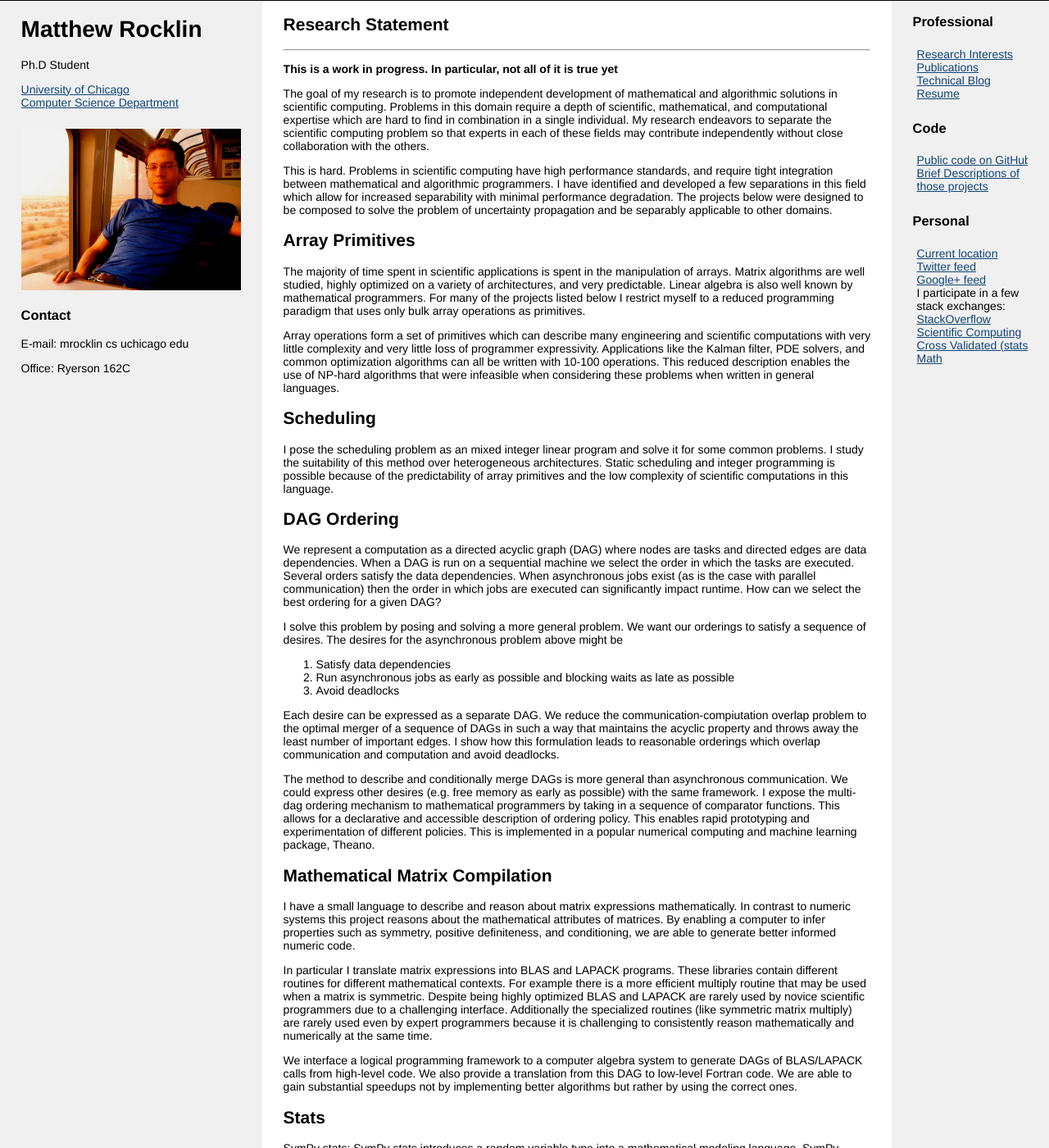
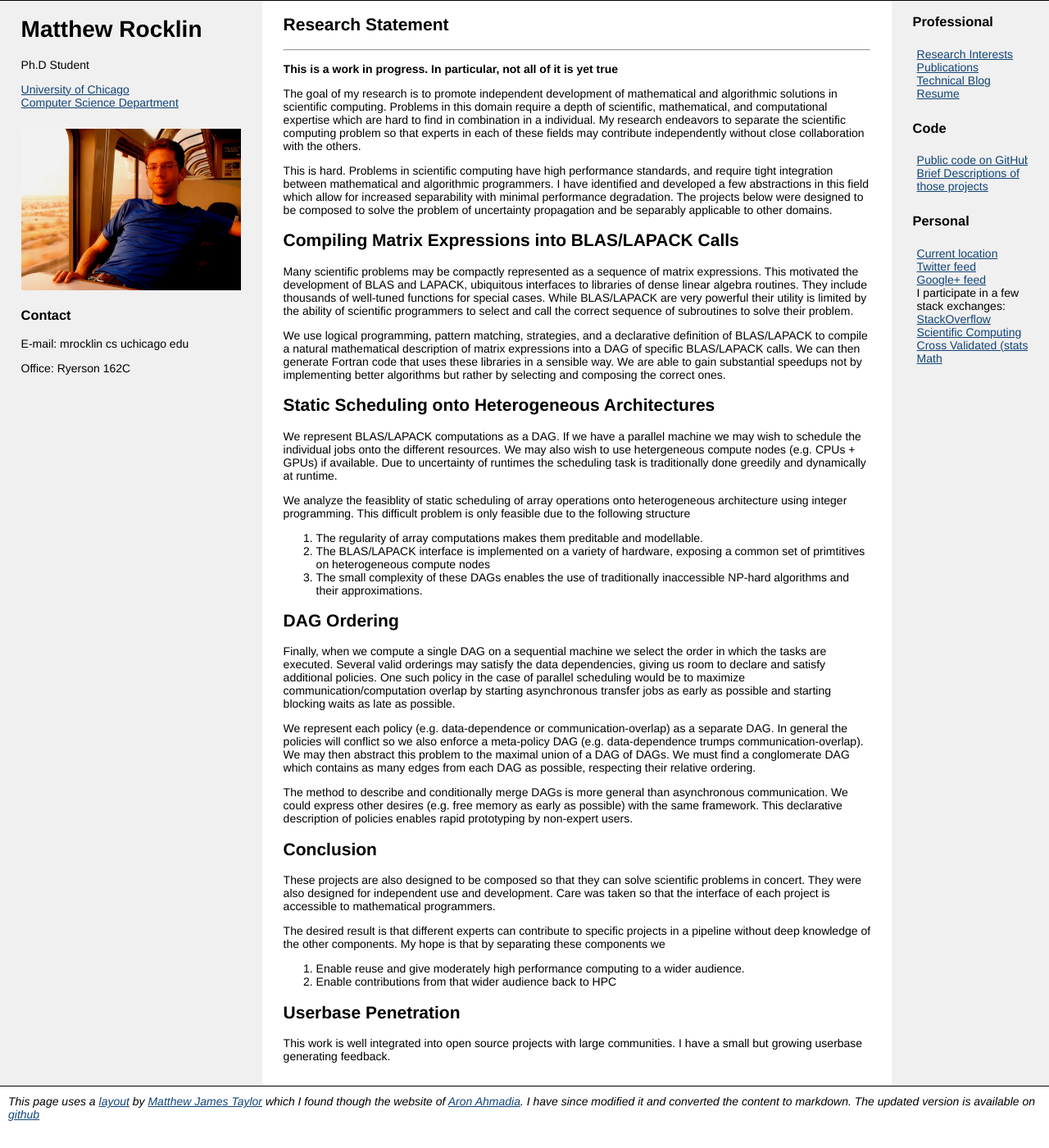
Before and after one commit to mrocklin/mrocklin.github.io, a Jekyll site: the page built from pub/research-statement.md, in a window 1280 px wide and 1400 px high. Shown: the whole window at 82% size. Built offline with Jekyll 4.4.1, drawn with Linux system fonts in a browser that asks for light colours; Markdown is read by kramdown in place of the engine named in the settings; some of the changed text lies outside the part shown.

Commit message:
draft after remarks

```diff
--- a/pub/research-statement.md
+++ b/pub/research-statement.md
@@ -3,57 +3,48 @@ title: Research Statement
 layout: default
 ---
 
-**This is a work in progress. In particular, not all of it is true yet**
+**This is a work in progress. In particular, not all of it is yet true**
 
-The goal of my research is to promote independent development of mathematical and algorithmic solutions in scientific computing. Problems in this domain require a depth of scientific, mathematical, and computational expertise which are hard to find in combination in a single individual. My research endeavors to separate the scientific computing problem so that experts in each of these fields may contribute independently without close collaboration with the others.
+The goal of my research is to promote independent development of mathematical and algorithmic solutions in scientific computing. Problems in this domain require a depth of scientific, mathematical, and computational expertise which are hard to find in combination in a individual. My research endeavors to separate the scientific computing problem so that experts in each of these fields may contribute independently without close collaboration with the others.
 
-This is hard. Problems in scientific computing have high performance standards, and require tight integration between mathematical and algorithmic programmers. I have identified and developed a few separations in this field which allow for increased separability with minimal performance degradation. The projects below were designed to be composed to solve the problem of uncertainty propagation and be separably applicable to other domains.
+This is hard. Problems in scientific computing have high performance standards, and require tight integration between mathematical and algorithmic programmers. I have identified and developed a few abstractions in this field which allow for increased separability with minimal performance degradation. The projects below were designed to be composed to solve the problem of uncertainty propagation and be separably applicable to other domains.
 
-Array Primitives
-----------------
 
-The majority of time spent in scientific applications is spent in the manipulation of arrays. Matrix algorithms are well studied, highly optimized on a variety of architectures, and very predictable. Linear algebra is also well known by mathematical programmers. For many of the projects listed below I restrict myself to a reduced programming paradigm that uses only bulk array operations as primitives.
+Compiling Matrix Expressions into BLAS/LAPACK Calls
+---------------------------------------------------
 
-Array operations form a set of primitives which can describe many engineering and scientific computations with very little complexity and very little loss of programmer expressivity. Applications like the Kalman filter, PDE solvers, and common optimization algorithms can all be written with 10-100 operations. This reduced description enables the use of NP-hard algorithms that were infeasible when considering these problems when written in general languages.
+Many scientific problems may be compactly represented as a sequence of matrix expressions.  This motivated the development of BLAS and LAPACK, ubiquitous interfaces to libraries of dense linear algebra routines. They include thousands of well-tuned functions for special cases. While BLAS/LAPACK are very powerful their utility is limited by the ability of scientific programmers to select and call the correct sequence of subroutines to solve their problem.
 
-Scheduling
-----------
+We use logical programming, pattern matching, strategies, and a declarative definition of BLAS/LAPACK to compile a natural mathematical description of matrix expressions into a DAG of specific BLAS/LAPACK calls. We can then generate Fortran code that uses these libraries in a sensible way. We are able to gain substantial speedups not by implementing better algorithms but rather by selecting and composing the correct ones.
 
-I pose the scheduling problem as an mixed integer linear program and solve it for some common problems. I study the suitability of this method over heterogeneous architectures. Static scheduling and integer programming is possible because of the predictability of array primitives and the low complexity of scientific computations in this language.
+
+Static Scheduling onto Heterogeneous Architectures
+--------------------------------------------------
+
+We represent BLAS/LAPACK computations as a DAG. If we have a parallel machine we may wish to schedule the individual jobs onto the different resources. We may also wish to use hetergeneous compute nodes (e.g. CPUs + GPUs) if available.  Due to uncertainty of runtimes the scheduling task is traditionally done greedily and dynamically at runtime.
+
+We analyze the feasiblity of static scheduling of array operations onto heterogeneous architecture using integer programming. This difficult problem is only feasible due to the following structure
+
+1.  The regularity of array computations makes them preditable and modellable.
+2.  The BLAS/LAPACK interface is implemented on a variety of hardware, exposing a common set of primtitives on heterogeneous compute nodes
+3.  The small complexity of these DAGs enables the use of traditionally inaccessible NP-hard algorithms and their approximations.
+
 
 DAG Ordering
 ------------
 
-We represent a computation as a directed acyclic graph (DAG) where nodes are tasks and directed edges are data dependencies. When a DAG is run on a sequential machine we select the order in which the tasks are executed. Several orders satisfy the data dependencies. When asynchronous jobs exist (as is the case with parallel communication) then the order in which jobs are executed can significantly impact runtime. How can we select the best ordering for a given DAG?
+Finally, when we compute a single DAG on a sequential machine we select the order in which the tasks are executed. Several valid orderings may satisfy the data dependencies, giving us room to declare and satisfy additional policies. One such policy in the case of parallel scheduling would be to maximize communication/computation overlap by starting asynchronous transfer jobs as early as possible and starting blocking waits as late as possible.
 
-I solve this problem by posing and solving a more general problem. We want our orderings to satisfy a sequence of desires. The desires for the asynchronous problem above might be
+We represent each policy (e.g. data-dependence or communication-overlap) as a separate DAG.  In general the policies will conflict so we also enforce a meta-policy DAG (e.g. data-dependence trumps communication-overlap).  We may then abstract this problem to the maximal union of a DAG of DAGs.  We must find a conglomerate DAG which contains as many edges from each DAG as possible, respecting their relative ordering.
 
-1.  Satisfy data dependencies
-2.  Run asynchronous jobs as early as possible and blocking waits as late as possible
-3.  Avoid deadlocks
-
-Each desire can be expressed as a separate DAG. We reduce the communication-compiutation overlap problem to the optimal merger of a sequence of DAGs in such a way that maintains the acyclic property and throws away the least number of important edges. I show how this formulation leads to reasonable orderings which overlap communication and computation and avoid deadlocks.
-
-The method to describe and conditionally merge DAGs is more general than asynchronous communication. We could express other desires (e.g. free memory as early as possible) with the same framework. I expose the multi-dag ordering mechanism to mathematical programmers by taking in a sequence of comparator functions. This allows for a declarative and accessible description of ordering policy. This enables rapid prototyping and experimentation of different policies. This is implemented in a popular numerical computing and machine learning package, Theano.
-
-Mathematical Matrix Compilation
--------------------------------
-
-I have a small language to describe and reason about matrix expressions mathematically. In contrast to numeric systems this project reasons about the mathematical attributes of matrices. By enabling a computer to infer properties such as symmetry, positive definiteness, and conditioning, we are able to generate better informed numeric code.
-
-In particular I translate matrix expressions into BLAS and LAPACK programs. These libraries contain different routines for different mathematical contexts. For example there is a more efficient multiply routine that may be used when a matrix is symmetric. Despite being highly optimized BLAS and LAPACK are rarely used by novice scientific programmers due to a challenging interface. Additionally the specialized routines (like symmetric matrix multiply) are rarely used even by expert programmers because it is challenging to consistently reason mathematically and numerically at the same time.
-
-We interface a logical programming framework to a computer algebra system to generate DAGs of BLAS/LAPACK calls from high-level code. We also provide a translation from this DAG to low-level Fortran code. We are able to gain substantial speedups not by implementing better algorithms but rather by using the correct ones.
-
-Stats
------
-
-SymPy stats:  SymPy stats introduces a random variable type into a mathematical modeling language, SymPy, allowing users to construct and query stochastic models. Queries on expressions that contain multivariate normal random variables generate matrix expressions, effectively turning a specialized computational problem (uncertainty quantification) into a very general one (numeric linear algebra).
+The method to describe and conditionally merge DAGs is more general than asynchronous communication. We could express other desires (e.g. free memory as early as possible) with the same framework.  This declarative description of policies enables rapid prototyping by non-expert users.
 
 Conclusion
 ----------
 
-Each of these projects is designed to encapsulate exactly one body of expert knowledge. These projects are also designed to be composed so that they can solve scientific problems in concert. The desired result is that different experts can contribute to specific projects in a pipeline without deep knowledge of the other components. My hope is that by separating these components we
+These projects are also designed to be composed so that they can solve scientific problems in concert.  They were also designed for independent use and development.  Care was taken so that the interface of each project is accessible to mathematical programmers.
+
+The desired result is that different experts can contribute to specific projects in a pipeline without deep knowledge of the other components. My hope is that by separating these components we
 
 1. Enable reuse and give moderately high performance computing to a wider audience.
 2. Enable contributions from that wider audience back to HPC
```
